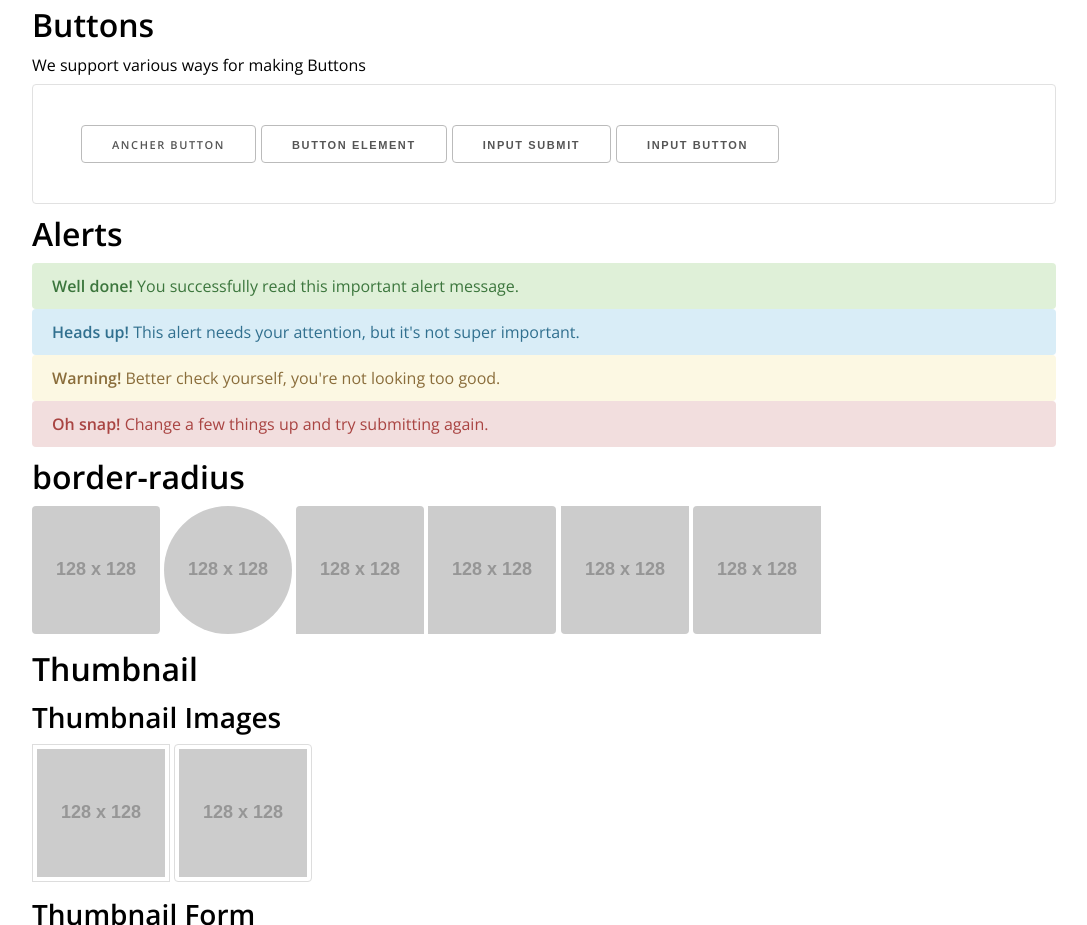
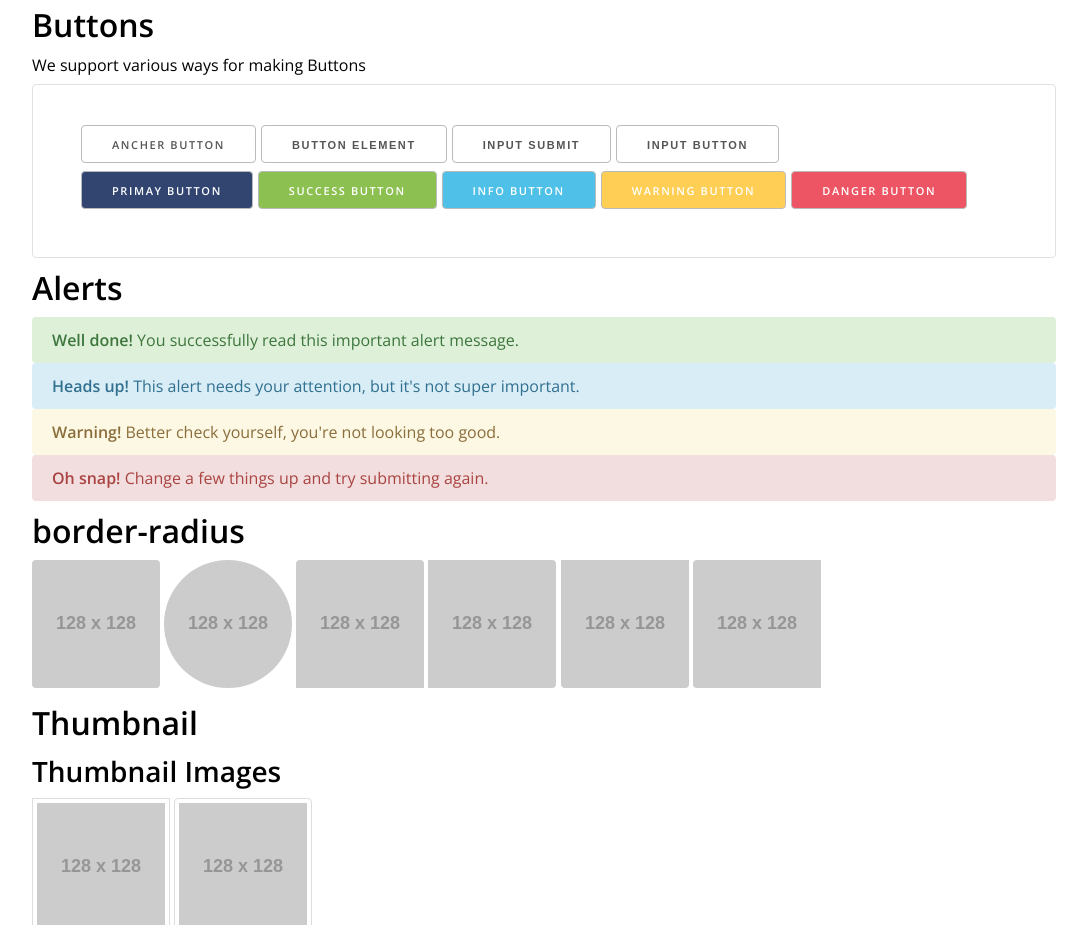
Before and after one commit to EXIT-kr/exit.css, a website: page index.html in a window 1280 px wide. Shown: the part 2078-3003 px from the top of the page, without its empty margins (96-1183 px from the left). Drawn offline with nearby package versions, Linux system fonts and the light colour scheme; placeholder pictures from the web are drawn by us.

Commit message:
Add Buttons

```diff
--- a/index.html
+++ b/index.html
@@ -16,8 +16,8 @@
     <p>
       The Simplest Design Language for Web development
     </p>
-    <a class="exit-button" href="#">Download</a>
-    <a class="exit-button" href="https://github.com/EXIT-kr/exit.css">Github</a>
+    <a class="exit-btn" href="#">Download</a>
+    <a class="exit-btn" href="https://github.com/EXIT-kr/exit.css">Github</a>
     <br />
     <br />
     <div class="dev-icons">
@@ -269,10 +269,20 @@
         We support various ways for making Buttons
       </p>
       <div class="box">
-        <a href="#" class="exit-button">Ancher Button</a>
-        <button>Button Element</button>
-        <input type="submit" value="Input Submit"/>
-        <input type="button" value="Input Button"/>
+        <p>
+          <a href="#" class="exit-btn">Ancher Button</a>
+          <button>Button Element</button>
+          <input type="submit" value="Input Submit"/>
+          <input type="button" value="Input Button"/>
+        </p>
+        <p>
+          <a href="#" class="exit-btn btn-primary">Primay Button</a>
+          <a href="#" class="exit-btn btn-success">Success Button</a>
+          <a href="#" class="exit-btn btn-info">Info Button</a>
+          <a href="#" class="exit-btn btn-warning">warning Button</a>
+          <a href="#" class="exit-btn btn-danger">danger Button</a>
+        </p>
+
       </div>
 
 
--- a/scss/exit.scss
+++ b/scss/exit.scss
@@ -222,7 +222,7 @@ small{
 
 /* Buttons
 –––––––––––––––––––––––––––––––––––––––––––––––––– */
-.exit-button,
+.exit-btn,
 button,
 input[type="submit"],
 input[type="reset"],
@@ -244,9 +244,35 @@ input[type="button"]{
   border: 1px solid #bbb;
   cursor: pointer;
   box-sizing: border-box;
+
+  &.btn-primary{
+    color: white;
+    background: $color-main;
+  }
+
+  &.btn-success{
+    color: white;
+    background: $color-grass-green;
+  }
+
+  &.btn-info{
+    color: white;
+    background: $color-aqua;
+  }
+
+  &.btn-warning{
+    color: white;
+    background: $color-sun-flower;
+  }
+
+  &.btn-danger{
+    color: white;
+    background: $color-grapfruit;
+  }
+
 }
 
-.exit-button:hover,
+.exit-btn:hover,
 button:hover,
 input[type="submit"]:hover,
 input[type="reset"]:hover,
@@ -258,7 +284,8 @@ input[type="reset"]:focus,
 input[type="button"]:focus {
   color: #333;
   border-color: #888;
-  outline: 0; }
+  outline: 0;
+}
 
 
 .exit-card{
```
Also changed, not shown: css/exit.css, 1 other file.
